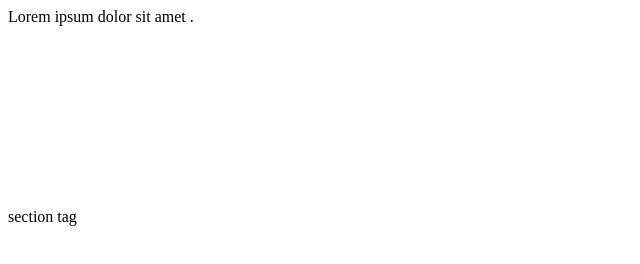
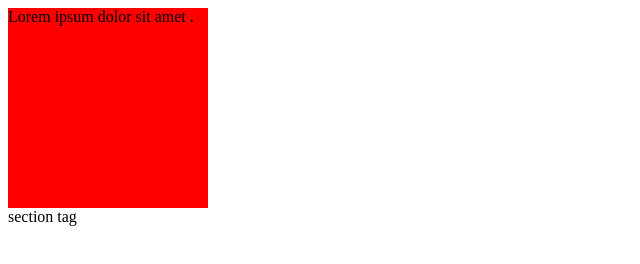
Before and after one commit to baldevswain123-collab/lec-1, a plain HTML site: page 02 css/lec1/lec 6 - index , overflow , alpha , opacity , trasition , flexbox/alpha & opacity.html in a window 1280 px wide. Shown: the whole page, without its empty margins (0-640 px from the left). Drawn offline with Linux system fonts and the light colour scheme.

```diff
--- a/02 css/lec1/lec 6 - index , overflow , alpha , opacity , trasition , flexbox/alpha & opacity.html
+++ b/02 css/lec1/lec 6 - index , overflow , alpha , opacity , trasition , flexbox/alpha & opacity.html
@@ -9,7 +9,7 @@
             height: 200px;
             width: 200px;
 
-            background-color: brown(255, 0, 0, 1);
+            background-color: rgb(255, 0, 0, 1);
             opacity: 5;
         }
         p{
```
